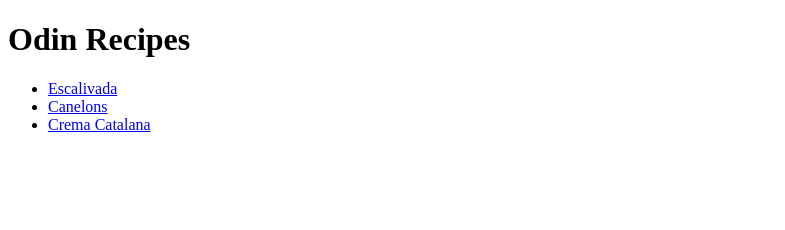
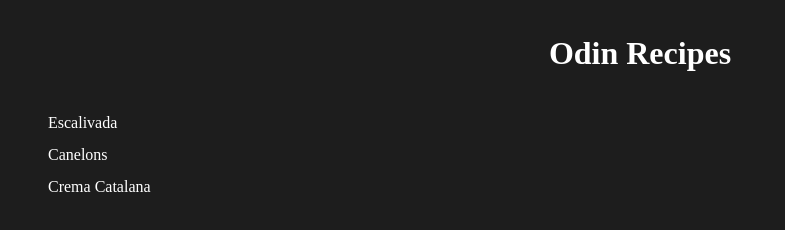
Before and after one commit to jbusomm/odin-recipes, a plain HTML site: page index.html in a window 1280 px wide. Shown: the whole page, without its empty margins (0-785 px from the left). Drawn offline with Linux system fonts and the light colour scheme.

Commit message:
Add background color and main text alignment

```diff
--- a/index.html
+++ b/index.html
@@ -4,8 +4,8 @@
     <title>Odin Recipes</title>
     <link rel="stylesheet" href="style.css">
 <body>
-<h1>Odin Recipes</h1>
-    <ul>
+<h1 class="centered">Odin Recipes</h1>
+    <ul class="left">
         <li><a href="./recipes/escalivada.html">Escalivada</a></li>
         <li><a href="./recipes/canelons.html">Canelons</a></li>
         <li><a href="./recipes/cremacatalana.html">Crema Catalana</a></li>
--- a/style.css
+++ b/style.css
@@ -0,0 +1,24 @@
+* {
+    color: white;
+    line-height: 2;
+}
+
+.centered {
+    text-align: center;
+}
+
+.left {
+    text-align: left;
+}
+
+ul {
+    list-style: none;
+}
+
+a {
+    text-decoration: none;
+}
+
+body {
+    background-color: #1d1d1d;
+}
```
Also changed, not shown: recipes/escalivada.html (+1 -0 lines).
